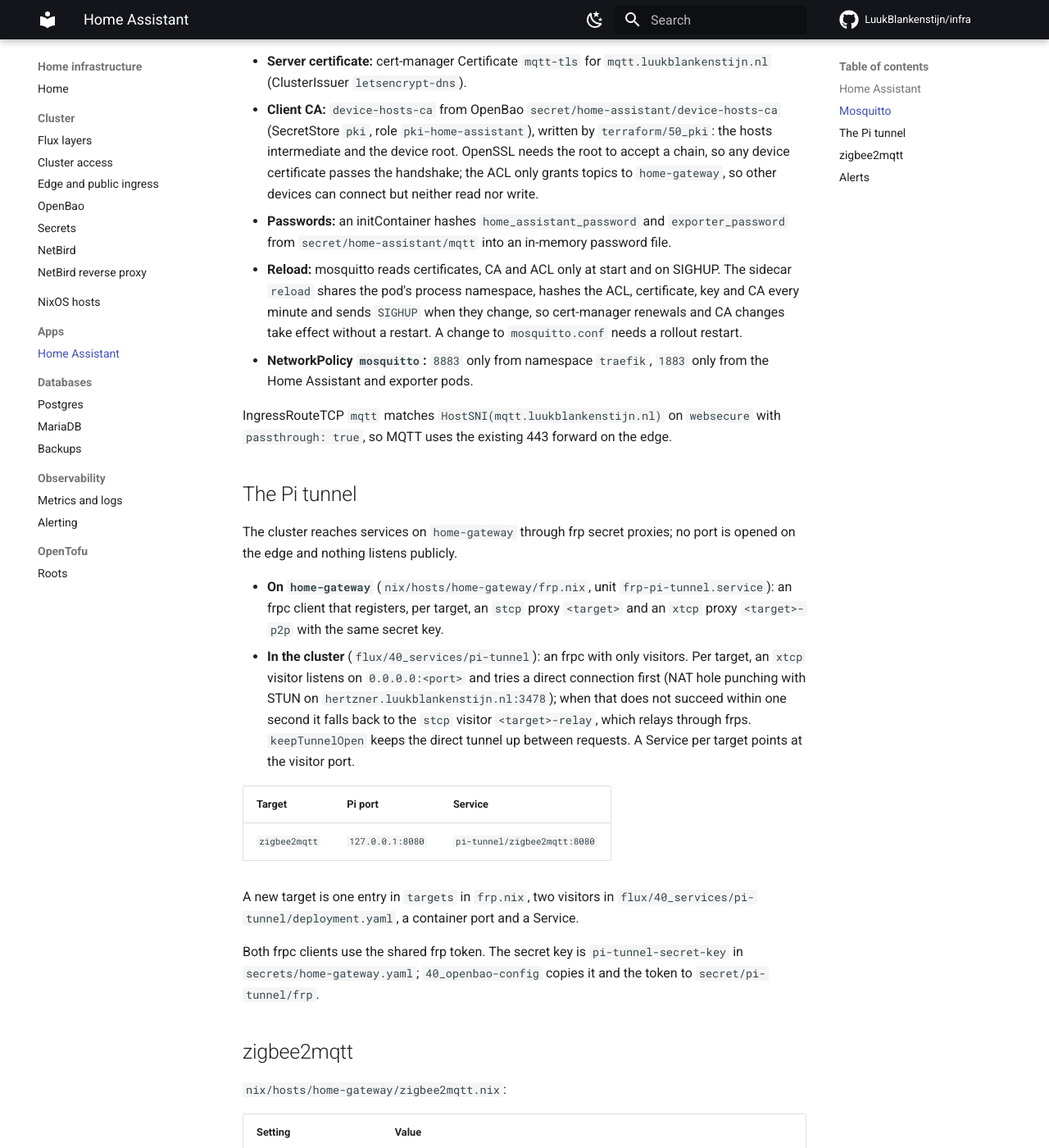
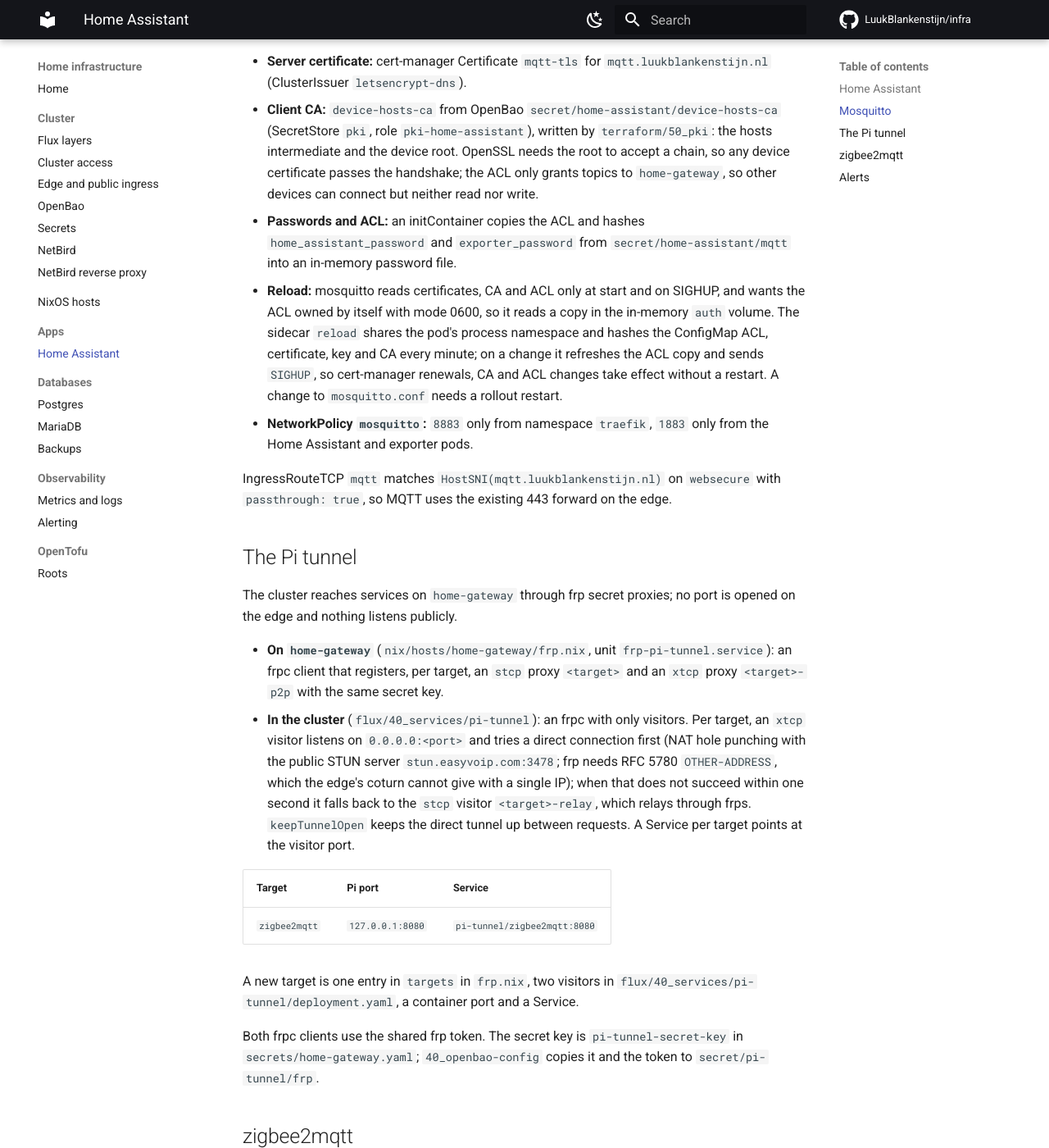
Before and after one commit to LuukBlankenstijn/infra, an MkDocs documentation site: the page built from docs/apps/home-assistant.md, in a window 1280 px wide and 1400 px high, scrolled down 1438 px. Shown: the whole window at 82% size. Built offline with MkDocs 1.6.1 and Material for MkDocs 9.7.7, drawn with Linux system fonts in a browser that asks for light colours; comment, search, counter and statistics services are not loaded.

Commit message:
fix(home-assistant): public RFC 5780 STUN for xtcp, mosquitto reads a 0600 ACL copy

```diff
--- a/docs/apps/home-assistant.md
+++ b/docs/apps/home-assistant.md
@@ -63,13 +63,15 @@ zigbee2mqtt publishes Home Assistant discovery under `homeassistant/`.
   and the device root. OpenSSL needs the root to accept a chain, so any device
   certificate passes the handshake; the ACL only grants topics to
   `home-gateway`, so other devices can connect but neither read nor write.
-- **Passwords:** an initContainer hashes `home_assistant_password` and
+- **Passwords and ACL:** an initContainer copies the ACL and hashes `home_assistant_password` and
   `exporter_password` from `secret/home-assistant/mqtt` into an in-memory
   password file.
 - **Reload:** mosquitto reads certificates, CA and ACL only at start and on
-  SIGHUP. The sidecar `reload` shares the pod's process namespace, hashes the ACL,
-  certificate, key and CA every minute and sends `SIGHUP` when they change, so
-  cert-manager renewals and CA changes take effect without a restart. A change to
+  SIGHUP, and wants the ACL owned by itself with mode 0600, so it reads a copy in
+  the in-memory `auth` volume. The sidecar `reload` shares the pod's process
+  namespace and hashes the ConfigMap ACL, certificate, key and CA every minute;
+  on a change it refreshes the ACL copy and sends `SIGHUP`, so cert-manager
+  renewals, CA and ACL changes take effect without a restart. A change to
   `mosquitto.conf` needs a rollout restart.
 - **NetworkPolicy `mosquitto`:** `8883` only from namespace `traefik`, `1883`
   only from the Home Assistant and exporter pods.
@@ -89,8 +91,9 @@ port is opened on the edge and nothing listens publicly.
   secret key.
 - **In the cluster** (`flux/40_services/pi-tunnel`): an frpc with only visitors.
   Per target, an `xtcp` visitor listens on `0.0.0.0:<port>` and tries a direct
-  connection first (NAT hole punching with STUN on
-  `hertzner.luukblankenstijn.nl:3478`); when that does not succeed within one
+  connection first (NAT hole punching with the public STUN server
+  `stun.easyvoip.com:3478`; frp needs RFC 5780 `OTHER-ADDRESS`, which the edge's
+  coturn cannot give with a single IP); when that does not succeed within one
   second it falls back to the `stcp` visitor `<target>-relay`, which relays
   through frps. `keepTunnelOpen` keeps the direct tunnel up between requests.
   A Service per target points at the visitor port.
```
Also changed, not shown: docs/cluster/edge.md (+3 -1 lines), 3 other files.
